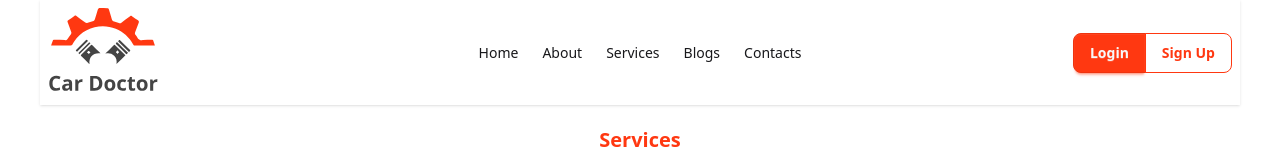
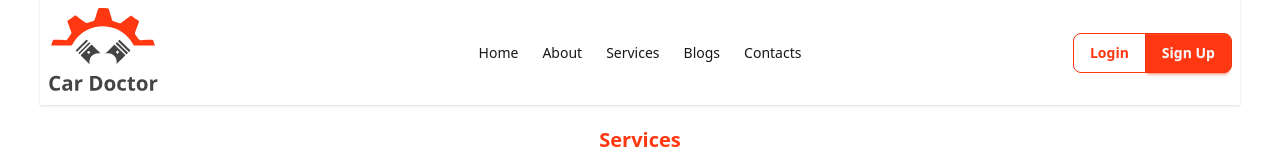
Before and after one commit to absoftlabs/car-doctor-pro, a Next.js app: page / in a window 1280 px wide. Shown: the top 160 px of the page. Built offline with nearby package versions, Linux system fonts and the light colour scheme; no server answers; the database is empty.

Commit message:
login and signup button manage by state

```diff
--- a/src/components/Common/NavBar.jsx
+++ b/src/components/Common/NavBar.jsx
@@ -1,9 +1,12 @@
+'use client'
 import Image from 'next/image';
 import Link from 'next/link';
-import React from 'react';
+import React, { useState } from 'react';
 import logo from '@/assets/logo.svg';
 
 const NavBar = () => {
+    const [isActive, setIsActive] = useState(0);
+
     const navMenu = () => {
         return (
             <>
@@ -43,8 +46,8 @@ const NavBar = () => {
             </div>
             <div className="navbar-end">
                 <div className="join">
-                    <Link href={'/login'} className="btn btn-info join-item">Login</Link>
-                    <Link href={'/register'} className="btn btn-info btn-outline join-item">Sign Up</Link>
+                    <Link onClick={()=> setIsActive(1)} href={'/login'} className={`btn join-item btn-info ${isActive === 0 ? 'btn-outline' : 'btn-info'}`}>Login</Link>
+                    <Link onClick={()=> setIsActive(0)} href={'/register'} className={`btn join-item btn-info ${isActive === 1 ? 'btn-outline' : 'btn-info'}`}>Sign Up</Link>
                 </div>
             </div>
         </div>
```
